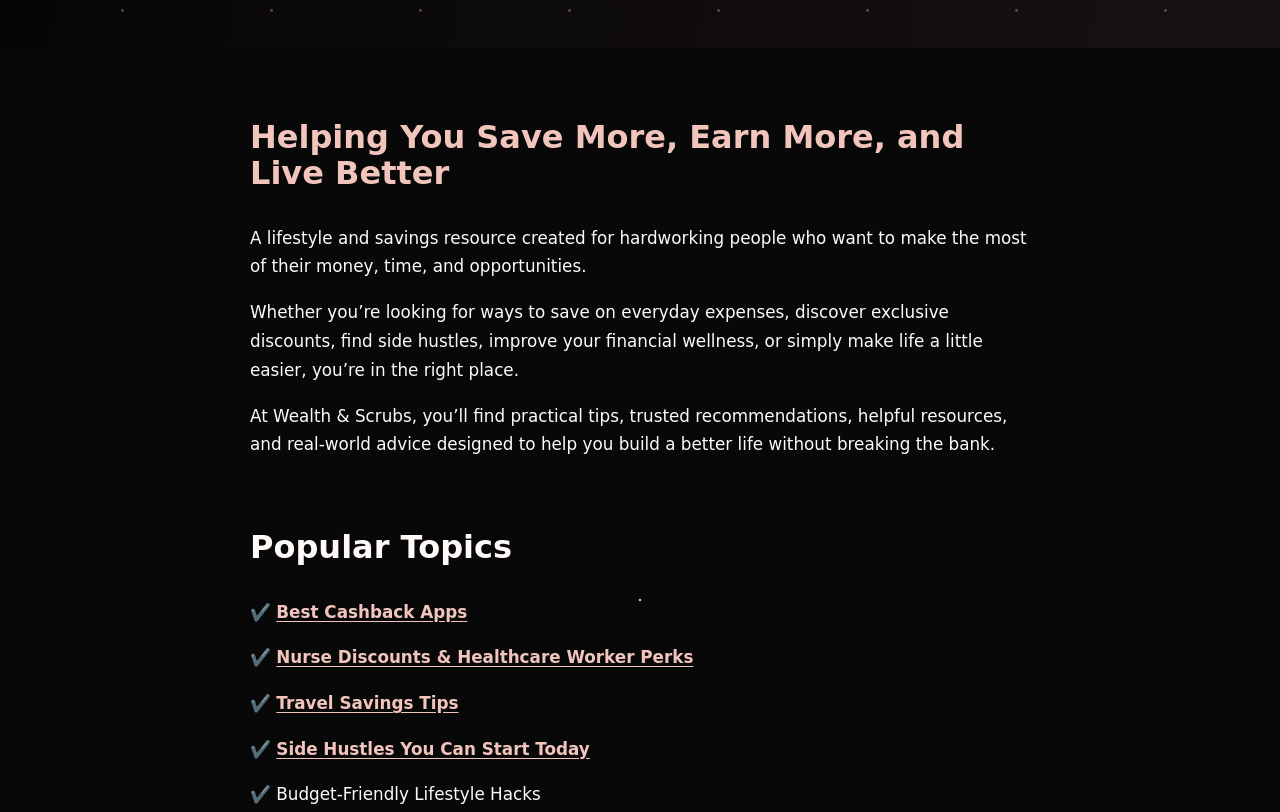
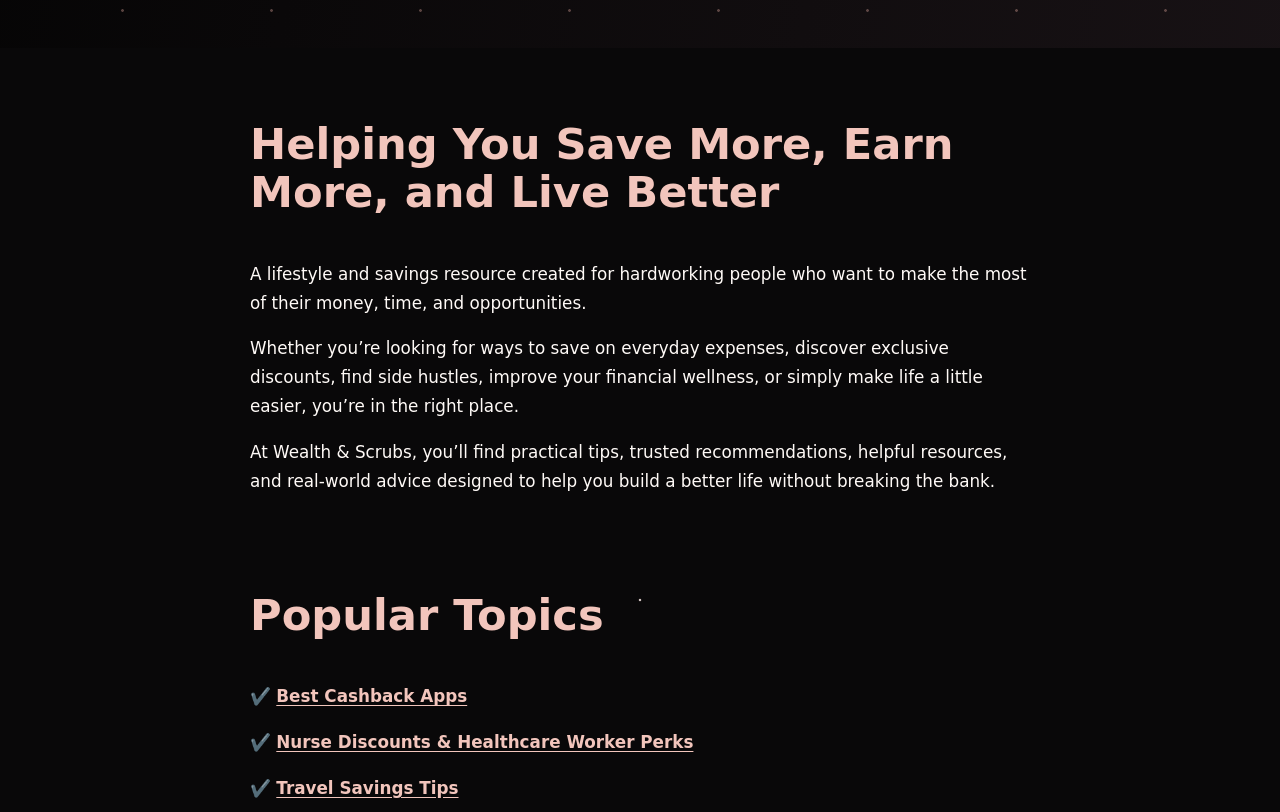
Before and after one commit to wealthandscrubs/wealth-and-scrubs, an Eleventy site: page src/pages/home.html in a window 1280 px wide. Shown: the part 1400-2212 px from the top of the page. Built offline with nearby package versions, Linux system fonts and the light colour scheme; Eleventy itself is replaced by a stand-in of ours; files that its build step writes are made by us from their sources; what cheerio would draw is missing.

Commit message:
Standardize content heading styles

```diff
--- a/src/assets/css/site.css
+++ b/src/assets/css/site.css
@@ -16,6 +16,7 @@
   --shadow: 0 16px 42px rgb(0 0 0 / 48%);
   --radius: 18px;
   --title-size: clamp(2.65rem, 8vw, 5.9rem);
+  --section-title-size: clamp(1.8rem, 4vw, 2.7rem);
 }
 
 * { box-sizing: border-box; }
@@ -172,6 +173,10 @@
 
 .content { width: min(780px, 100%); margin: 0 auto; }
 .prose > :first-child { margin-top: 0; }
+.prose h1, .prose h2, .prose h3 {
+  color: var(--rose-light);
+  font-size: var(--section-title-size);
+}
 .prose h2, .prose h3 { margin-top: 2.2em; }
 .prose p, .prose li { overflow-wrap: anywhere; }
 .prose a { font-weight: 700; }
@@ -190,7 +195,7 @@
   background: var(--soft);
   color: var(--ink);
 }
-.travel-savings-callout h2,
+.travel-savings-callout h2 { color: var(--rose-light); }
 .travel-savings-callout li {
   color: var(--ink);
 }
```
